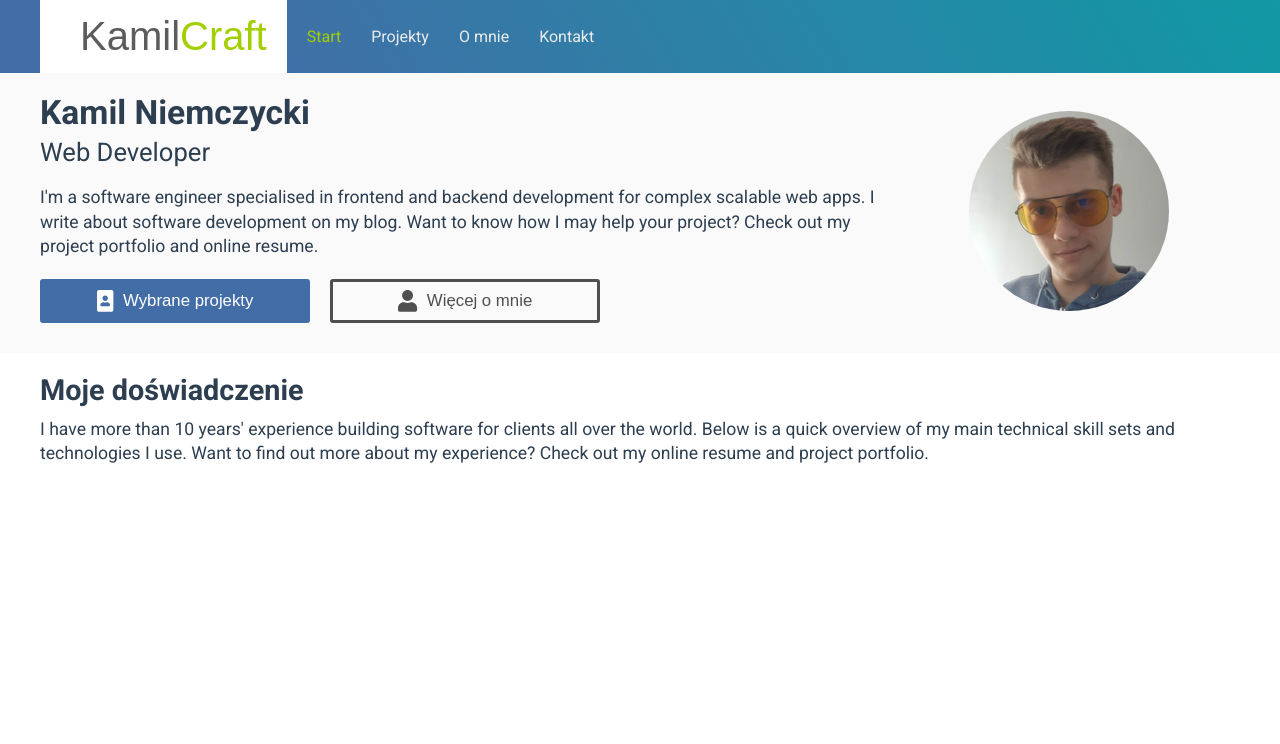
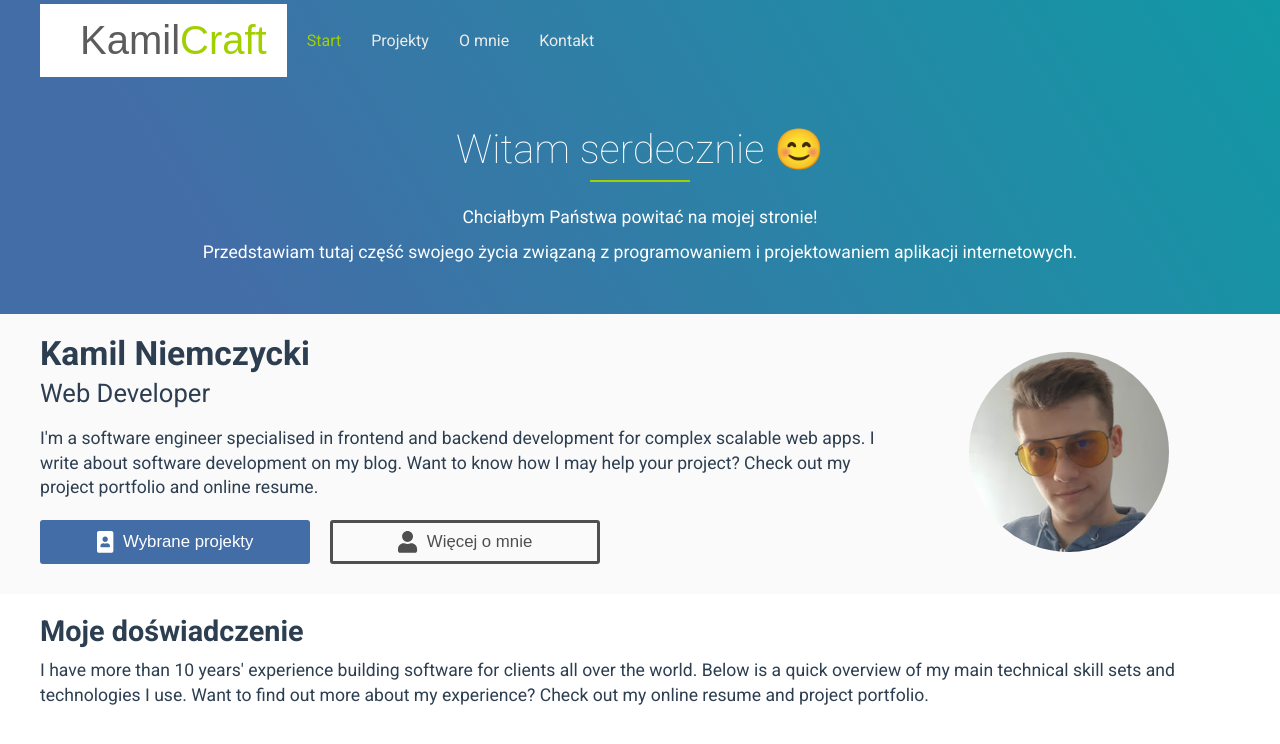
Before and after one commit to kamilniemczycki/kamilcraft.com, a Vue app: page / in a window 1280 px wide. Shown: the top 744 px of the page. Built offline with nearby package versions, Linux system fonts and the light colour scheme; a web font is replaced by a local one.

Commit message:
Update style

```diff
--- a/package.json
+++ b/package.json
@@ -16,7 +16,8 @@
     "jquery": "^3.6.0",
     "popper.js": "^1.16.1",
     "vue": "^2.6.14",
-    "vue-router": "^3.5.2"
+    "vue-router": "^3.5.2",
+    "vuex": "^3.6.2"
   },
   "devDependencies": {
     "@vue/cli-plugin-babel": "~4.5.0",
--- a/src/App.vue
+++ b/src/App.vue
@@ -1,7 +1,7 @@
 <template>
   <div id="app">
     <SiteHeader />
-    <router-view/>
+    <router-view />
   </div>
 </template>
 
--- a/src/components/Navigation.vue
+++ b/src/components/Navigation.vue
@@ -1,5 +1,5 @@
 <template>
-  <div class="container" :class="{'container-menu-active': clicked}">
+  <div class="container" :class="{'container-menu-active': clickedStatus}">
     <router-link to="/">
       <div class="logo" @click="linkClicked">Kamil<span class="logo-element">Craft</span></div>
     </router-link>
@@ -18,8 +18,13 @@
 </template>
 
 <style lang="scss" scoped>
+.sub-page > .container .nav-btn,
+.sub-page > .container .nav .site-menu .menu-element a:not([class|=router-link-exact]) {
+  color: #8D8D8D;
+}
 .container {
   display: flex;
+  height: 80px;
   align-items: center;
   justify-content: flex-start;
   padding: 0;
@@ -37,12 +42,10 @@
   }
 
   &-menu-active {
-    /* background-color: #EFEFEF; */
     color: #8D8D8D;
     animation: container-active-menu 500ms forwards ease-in-out;
 
     div.logo {
-      /* background-color: #F6F6F6; */
       animation: logo-active-menu 500ms forwards ease-in-out;
     }
     .nav {
@@ -57,6 +60,7 @@
 }
 .nav {
   margin-left: 20px;
+  z-index: 10;
   .nav-btn {
     display: none;
     margin: 10px 25px;
@@ -165,6 +169,11 @@ export default {
       publicPath: process.env.BASE_URL
     }
   },
+  computed: {
+    clickedStatus () {
+      return this.clicked
+    }
+  },
   methods: {
     changeClickedStatus () {
       this.clicked = !this.clicked
--- a/src/components/SiteHeader.vue
+++ b/src/components/SiteHeader.vue
@@ -1,6 +1,12 @@
 <template>
-  <header class="page-header">
+  <header :class="thisClass">
     <navigation/>
+    <div v-if="isTitle" class="header-info" :class="{ 'header-info-home': isHome }">
+      <h1>{{ getTitle }}</h1>
+      <p v-if="isDescription && descriptionType === 'string'">{{ getDescription }}</p>
+      <p v-else-if="isDescription && descriptionType === 'array'"
+         v-for="(desc, key) in getDescription" :key="key">{{ desc }}</p>
+    </div>
   </header>
 </template>
 
@@ -9,6 +15,30 @@ import Navigation from '@/components/Navigation'
 
 export default {
   name: 'SiteHeader',
+  computed: {
+    isHome () {
+      return this.$route.path === '/'
+    },
+    thisClass () {
+      return [this.isHome ? 'home-page' : 'sub-page']
+    },
+    getTitle () {
+      return this.$store.getters.getHeader.title
+    },
+    isTitle () {
+      return this.getTitle !== null
+    },
+    getDescription () {
+      return this.$store.getters.getHeader.description
+    },
+    descriptionType () {
+      const isArray = this.getDescription instanceof Array
+      return isArray ? 'array' : typeof this.getDescription
+    },
+    isDescription () {
+      return this.getDescription !== null
+    }
+  },
   components: {
     navigation: Navigation
   }
@@ -16,7 +46,40 @@ export default {
 </script>
 
 <style lang="scss">
-.page-header {
+.home-page {
   background: linear-gradient(237.74deg, #1199A5 0%, #436DA7 83%);
 }
+.sub-page {
+  background-color: #EFEFEF;
+}
+.header-info {
+  text-align: center;
+  max-width: 900px;
+  margin: 0 auto;
+  padding: 40px 10px;
+  h1 {
+    position: relative;
+    font-weight: lighter;
+    font-size: 2.5em;
+    line-height: 1.5em;
+    margin-bottom: 25px;
+
+    &:after {
+      content: '';
+      display: block;
+      position: absolute;
+      width: 100px;
+      height: 2px;
+      background-color: #A2CF00;
+      left: 50%;
+      margin-left: -50px;
+    }
+  }
+  &-home {
+    color: white;
+  }
+}
+.welcome {
+  min-height: 40vh;
+}
 </style>
--- a/src/main.js
+++ b/src/main.js
@@ -1,6 +1,8 @@
 import Vue from 'vue'
 import App from './App.vue'
 import router from './router'
+import store from './store'
+
 import '../scss/default.scss'
 import { library } from '@fortawesome/fontawesome-svg-core'
 import { fas } from '@fortawesome/free-solid-svg-icons'
@@ -12,6 +14,7 @@ Vue.component('font-awesome-icon', FontAwesomeIcon)
 Vue.config.productionTip = false
 
 new Vue({
+  store,
   router,
   render: h => h(App)
 }).$mount('#app')
--- /dev/null
+++ b/src/store/index.js
@@ -0,0 +1,41 @@
+import Vue from 'vue'
+import Vuex from 'vuex'
+
+Vue.use(Vuex)
+
+const moduleSettings = {
+  state: {
+    header: {
+      title: null,
+      description: null
+    }
+  },
+  getters: {
+    getHeader (state) {
+      return state.header
+    }
+  },
+  mutations: {
+    setHeader: (state, payload) => {
+      state.header = {
+        title: payload.title ?? null,
+        description: payload.description ?? null
+      }
+    },
+    resetHeaderTitle (state) {
+      state.header.title = null
+    },
+    setHeaderDescription: (state, payload) => {
+      state.header.description = payload.title
+    },
+    resetHeaderDescription (state) {
+      state.header.description = null
+    }
+  }
+}
+
+export default new Vuex.Store({
+  modules: {
+    settings: moduleSettings
+  }
+})
--- a/src/views/About.vue
+++ b/src/views/About.vue
@@ -1,11 +1,9 @@
 <template>
   <section id="about">
     <div class="container">
-      <h2>{{ $route.meta.title }}</h2>
-      <p>Nazywam się Kamil Niemczycki, jestem studentem kierunku Informatyka o specjalności Programowanie Aplikacji Mobilnych i Internetowych.</p>
-      <p>Swoją przygodę w internecie rozpocząłem od nagrywania poradników, które umieszczałem na moim starym kanale youtube Moje Poradniki (wcześniej Niemczycki12). Z czasem zacząłem odczuwać potrzebę wypowiedzenia się, co spowodowało, że utworzyłem drugi kanał NiKCamii (wcześniej KamilNiemczycki), który był miejscem gdzie dodawałem Vlogi.</p>
-      <p>Aktualnie zajmuję się projektowaniem i programowaniem aplikacji web w postaci stron www, wykorzystując od strony backend'u język skryptowy PHP. Znam także język znaczników - HTML 5, jego kompana - CSS, jak i podstawy JavaScript(), które są wykorzystwyane w frontend'dzie.</p>
-      <p>Backend, frontend ❤</p>
+      <h2>Studia</h2>
+      <p>Nazywam się Kamil Niemczycki, jestem absolwentem Państwowej Wyższej Szkoły Zawodowej im. Witelona w Legnicy.</p>
+      <p>Studiowałem na kierunku <i>Informatyka</i> o specjalności <i>Programowanie Aplikacji Mobilnych i Internetowych.</i></p>
     </div>
   </section>
 </template>
@@ -19,6 +17,17 @@ section#about {
 
 <script>
 export default {
-  name: 'About'
+  name: 'About',
+  mounted () {
+    const header = {
+      title: this.$route.meta.title,
+      description: 'I\'m a software engineer specialised in frontend and backend development for complex scalable web apps. I write about software development on my blog.'
+    }
+    this.$store.commit('setHeader', header)
+  },
+  destroyed () {
+    this.$store.commit('resetHeaderTitle')
+    this.$store.commit('resetHeaderDescription')
+  }
 }
 </script>
--- a/src/views/Home.vue
+++ b/src/views/Home.vue
@@ -5,12 +5,30 @@
   </section>
 </template>
 
+<style lang="scss">
+
+</style>
+
 <script>
 import About from '../components/sections/About'
 import Experiences from '../components/sections/Experiences'
 
 export default {
   name: 'Home',
+  mounted () {
+    const header = {
+      title: this.$route.meta.title,
+      description: [
+        'Chciałbym Państwa powitać na mojej stronie!',
+        'Przedstawiam tutaj część swojego życia związaną z programowaniem i projektowaniem aplikacji internetowych.'
+      ]
+    }
+    this.$store.commit('setHeader', header)
+  },
+  destroyed () {
+    this.$store.commit('resetHeaderTitle')
+    this.$store.commit('resetHeaderDescription')
+  },
   components: {
     About,
     Experiences
```
Also changed, not shown: 1 other file (tests, documents, lock files or other folders).
